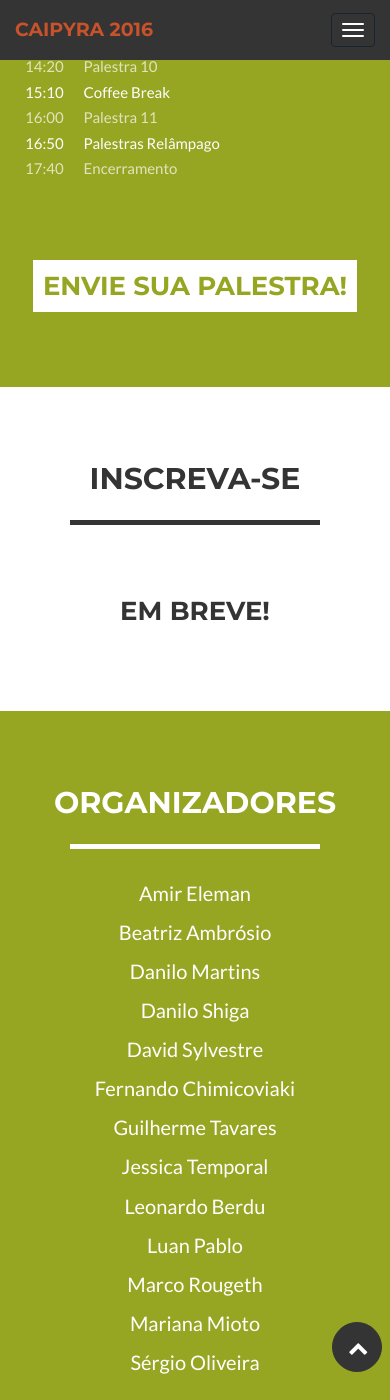
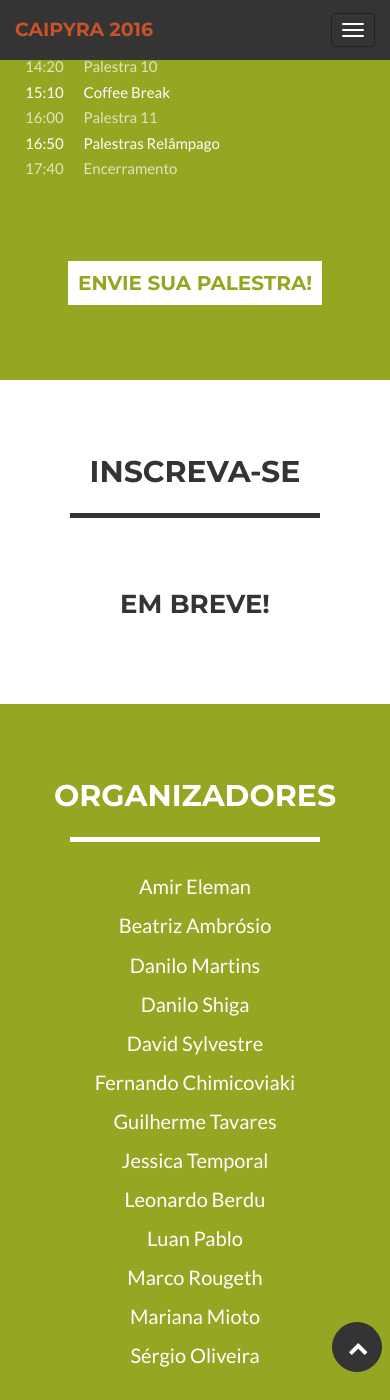
Before and after one commit to grupyrp/caipyra-2016, a Jekyll site: the page built from index.html, in a window 390 px wide and 1400 px high, scrolled down 4875 px. Built offline with Jekyll 4.4.1, drawn with Linux system fonts in a browser that asks for light colours.

Commit message:
Fixed submit-your-talk for iphone screens

```diff
--- a/_includes/css/main.css
+++ b/_includes/css/main.css
@@ -522,6 +522,12 @@
     margin-top: 90px;
 }
 
+@media(max-width:767px) {
+    .submit-your-talk {
+        font-size: 20px;
+    }
+}
+
 .submit-your-talk a {
     background: #fff;
     color: #96A623;
```
